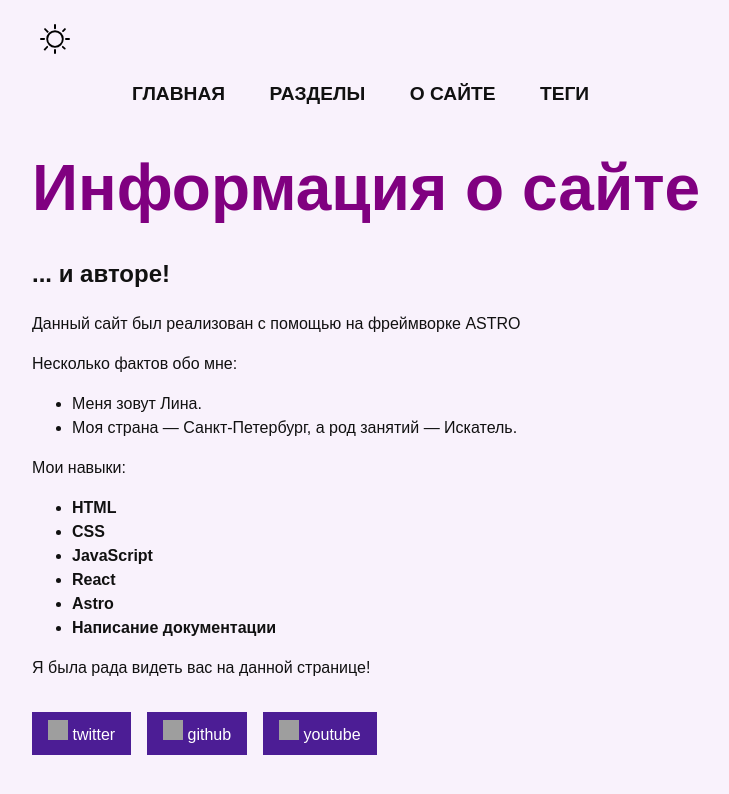
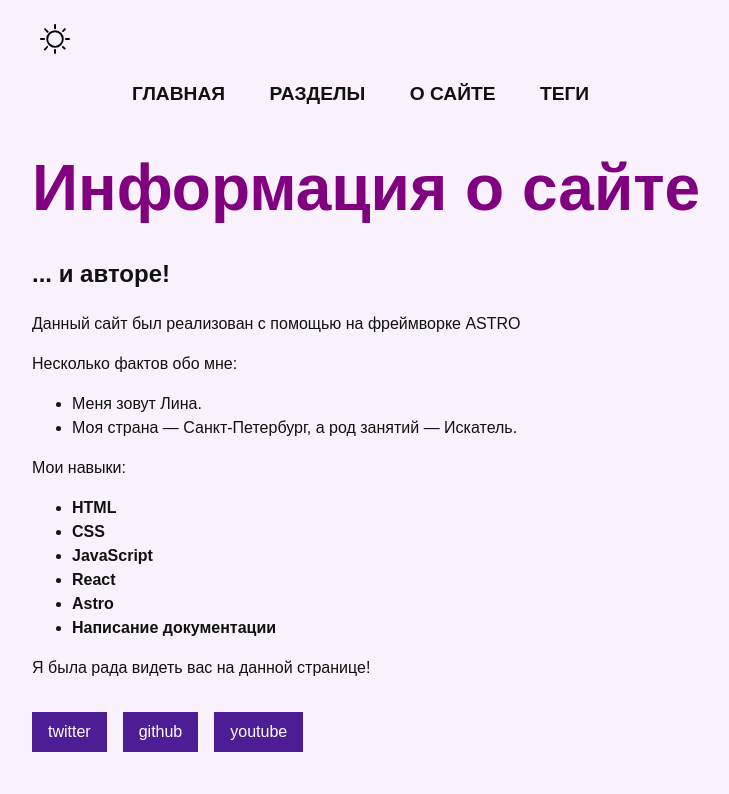
Before and after one commit to Lina-Al/fractastro, an Astro site: page /about in a window 1280 px wide. Shown: the whole page, without its empty margins (24-753 px from the left). Built offline with nearby package versions, Linux system fonts and the light colour scheme; Astro itself is replaced by a stand-in of ours; grey boxes are pictures that could not be loaded.

Commit message:
Исправления

```diff
--- a/src/components/Social.astro
+++ b/src/components/Social.astro
@@ -2,11 +2,7 @@
 const { platform, username } = Astro.props;
 ---
 
-
-<a href={`https://www.${platform}.com/${username}`} target="_blank" rel="noopener noreferrer">
-  <img src={`/icons/${platform}.svg`} alt={platform} width="20" height="20" />
-  {platform}
-</a>
+<a href={`https://www.${platform}.com/${username}`}>{platform}</a>
 
 
 <style>
--- a/src/pages/about.astro
+++ b/src/pages/about.astro
@@ -48,13 +48,13 @@ const skillColor = "navy";
       <Footer />
     </body>
   </html>
+
   <style define:vars={{skillColor}}>
       h1 {
         color: purple;
         font-size: 4rem;
       }
       .skill {
-
     font-weight: bold;
   }
   </style>
--- a/src/pages/index.astro
+++ b/src/pages/index.astro
@@ -60,7 +60,6 @@ import Greeting from '../components/Greeting.jsx';
     </li>
   </ul>
   </section>
-
 <!--
   <Greeting client:load messages={["Привет", "Здравствуйте", "Приветствую", "Эй, привет"]} />
    -->
```
